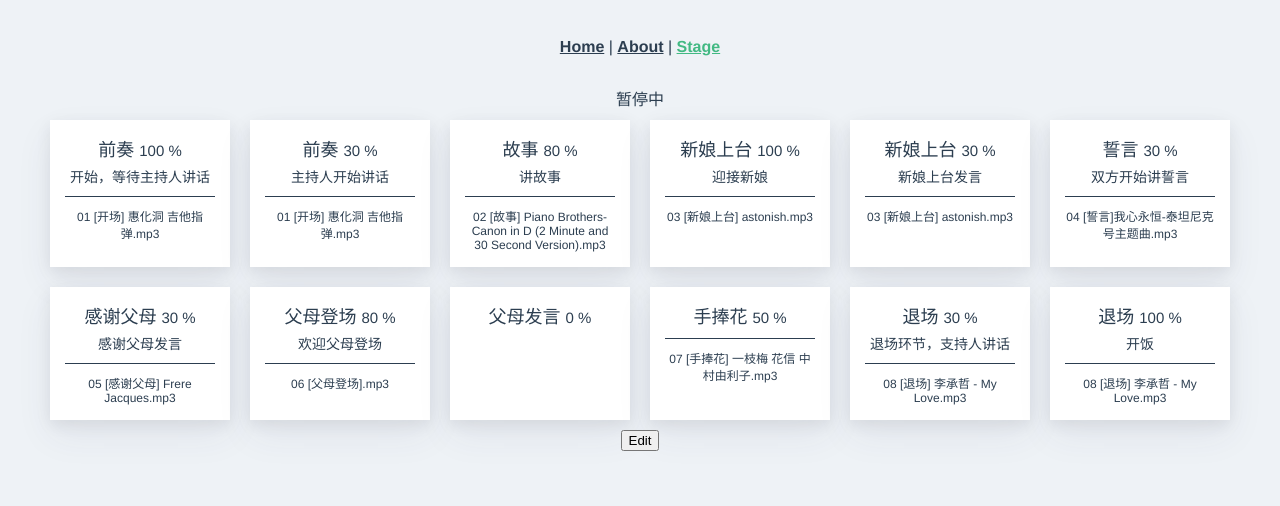
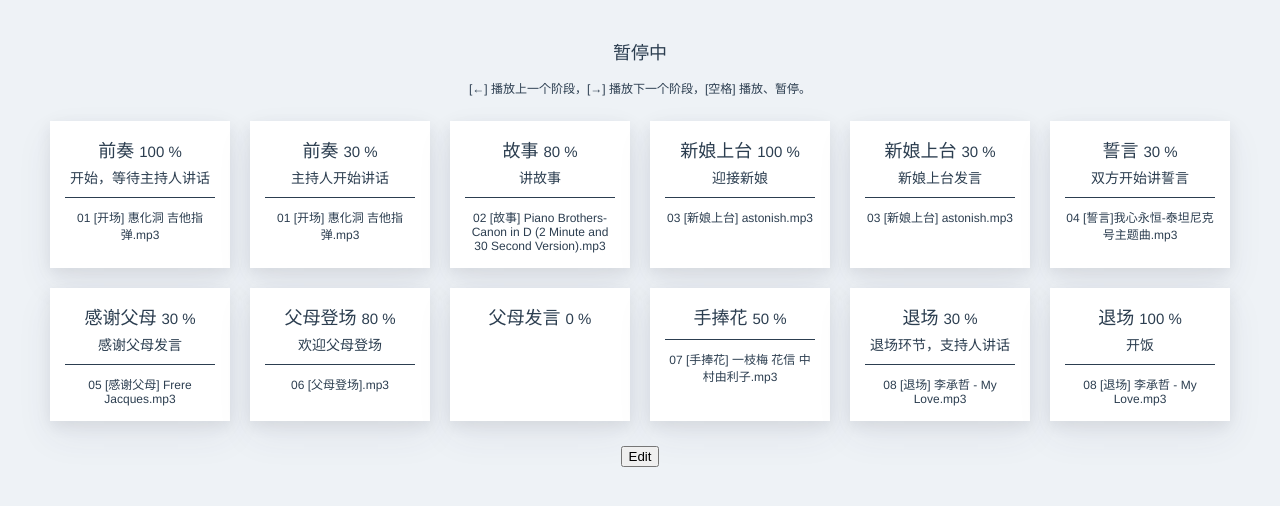
Before and after one commit to zbysir/bgm-stage, a Vue app: page /stage in a window 1280 px wide. Shown: the top 506 px of the page. Built offline with nearby package versions, Linux system fonts and the light colour scheme.

Commit message:
优化样式

```diff
--- a/public/index.html
+++ b/public/index.html
@@ -3,7 +3,7 @@
   <head>
     <meta charset="utf-8">
     <meta http-equiv="X-UA-Compatible" content="IE=edge">
-    <meta name="viewport" content="width=device-width,initial-scale=1.0">
+	  <meta content="width=device-width, initial-scale=1.0, maximum-scale=1.0, user-scalable=0" name="viewport">
     <link rel="icon" href="<%= BASE_URL %>favicon.ico">
     <title><%= htmlWebpackPlugin.options.title %></title>
   </head>
--- a/src/App.vue
+++ b/src/App.vue
@@ -1,10 +1,5 @@
 <template>
   <div id="app">
-    <div id="nav">
-      <router-link to="/">Home</router-link> |
-      <router-link to="/about">About</router-link> |
-      <router-link to="/stage">Stage</router-link>
-    </div>
     <router-view/>
   </div>
 </template>
@@ -18,18 +13,6 @@
   color: #2c3e50;
 }
 
-#nav {
-  padding: 30px;
-
-  a {
-    font-weight: bold;
-    color: #2c3e50;
-
-    &.router-link-exact-active {
-      color: #42b983;
-    }
-  }
-}
 body {
   background: #eef2f6;
   min-height: 100vh;
--- a/src/router/index.js
+++ b/src/router/index.js
@@ -1,6 +1,5 @@
 import Vue from 'vue'
 import VueRouter from 'vue-router'
-import Home from '../views/Home.vue'
 
 Vue.use(VueRouter)
 
@@ -8,12 +7,7 @@ const routes = [
   {
     path: '/',
     name: 'Home',
-    component: Home
-  },
-  {
-    path: '/about',
-    name: 'About',
-    component: () => import(/* webpackChunkName: "about" */ '../views/About.vue')
+    component: () => import(/* webpackChunkName: "about" */ '../views/Stage.vue')
   },
   {
     path: '/stage',
--- a/src/views/Stage.vue
+++ b/src/views/Stage.vue
@@ -1,15 +1,19 @@
 <template>
-  <div>
+  <div class="stage-page">
     <div class="status">
       <span v-if="playStatus==='play'"> 正在播放 </span>
       <span v-else> 暂停中 </span>
+    </div>
+
+    <div class="tips">
+      [←] 播放上一个阶段，[→] 播放下一个阶段，[空格] 播放、暂停。
     </div>
 
     <div class="state-box">
       <div
           v-for="(item,index) in stage.state"
           class="state-item"
-          @click="playState(index)"
+          @click="onItemClick(index)"
           :class="{'playing': currStateIndex===index}"
       >
         <div class="title">
@@ -195,14 +199,18 @@ export default {
         if (nowState.music_file) {
           this.audioDom.stop()
 
+          if (wantState.music_file) {
             this.audioDom = AudioX(wantState.music_file, 0)
             this.audioDom.play()
             this.audioDom.setVolume(wantState.volume)
+          }
         } else {
           // 如果没有播放，则直接从音量 0 开始播放
+          if (wantState.music_file) {
             this.audioDom = AudioX(wantState.music_file, 0)
             this.audioDom.play()
             this.audioDom.setVolume(wantState.volume)
+          }
         }
       }
 
@@ -225,6 +233,20 @@ export default {
         console.log('stage', this.stage)
       } catch (e) {
         alert(e.toString())
+      }
+    },
+    onItemClick(index){
+      // 点击播放
+      if (index!==this.currStateIndex){
+        this.playState(index)
+        return
+      }
+
+      // 播放与暂停
+      if (this.audioDom.getPaused()) {
+        this.play()
+      } else {
+        this.pause()
       }
     },
     getFileName(url) {
@@ -274,9 +296,23 @@ export default {
 }
 </script>
 
-
 <style lang="scss"
        scoped>
+
+.stage-page {
+  padding: 30px 10px 10px 10px;
+}
+
+.status {
+  font-size: 18px;
+  margin-bottom: 15px;
+}
+
+.tips {
+  font-size: 12px;
+  margin-bottom: 15px;
+}
+
 .state-box {
   display: flex;
   flex-wrap: wrap;
@@ -322,5 +358,6 @@ export default {
 
 .btns {
   margin-bottom: 10px;
+  margin-top: 15px;
 }
 </style>
```
Lines whose indentation alone changed are shown as unchanged.
